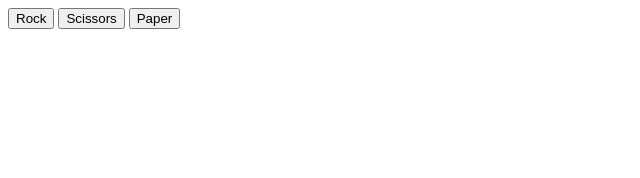
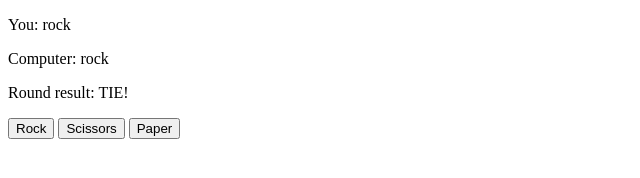
Before and after one commit to Dubu341/Rock-Paper-Scissors, a plain HTML site: page index.html in a window 1280 px wide. Both pictures are taken after a click on the button "Rock". Shown: the whole page, without its empty margins (0-640 px from the left). Drawn offline with Linux system fonts and the light colour scheme.

Commit message:
add result display

```diff
--- a/index.html
+++ b/index.html
@@ -7,6 +7,7 @@
     <script defer src="index.js"></script>
   </head>
   <body>
+    <div class="results"></div>
     <div id="buttons">
       <button class="rock">Rock</button>
       <button class="scissors">Scissors</button>
--- a/index.js
+++ b/index.js
@@ -35,6 +35,19 @@ function playGame() {
       const computerChoice = getComputerChoice();
       const humanChoice = button.className;
       playRound;
+      const results = document.querySelector(".results");
+
+      let userInput = document.createElement("p");
+      userInput.textContent = `You: ${humanChoice}`;
+      results.appendChild(userInput);
+
+      let computerInput = document.createElement("p");
+      computerInput.textContent = `Computer: ${computerChoice}`;
+      results.appendChild(computerInput);
+
+      let gameResult = document.createElement("p");
+      gameResult.textContent = `Round result: ${playRound(humanChoice, computerChoice)}`;
+      results.appendChild(gameResult);
 
       console.log("You:", humanChoice);
       console.log("Computer:", computerChoice);
@@ -42,10 +55,6 @@ function playGame() {
     });
   });
   //  const humanChoice = getHumanChoice();
-
-  //
-
-  //
 
   if (humanScore > computerScore) {
     return `YOU WON!  Final score: You ${humanScore} - Computer ${computerScore}`;
```
